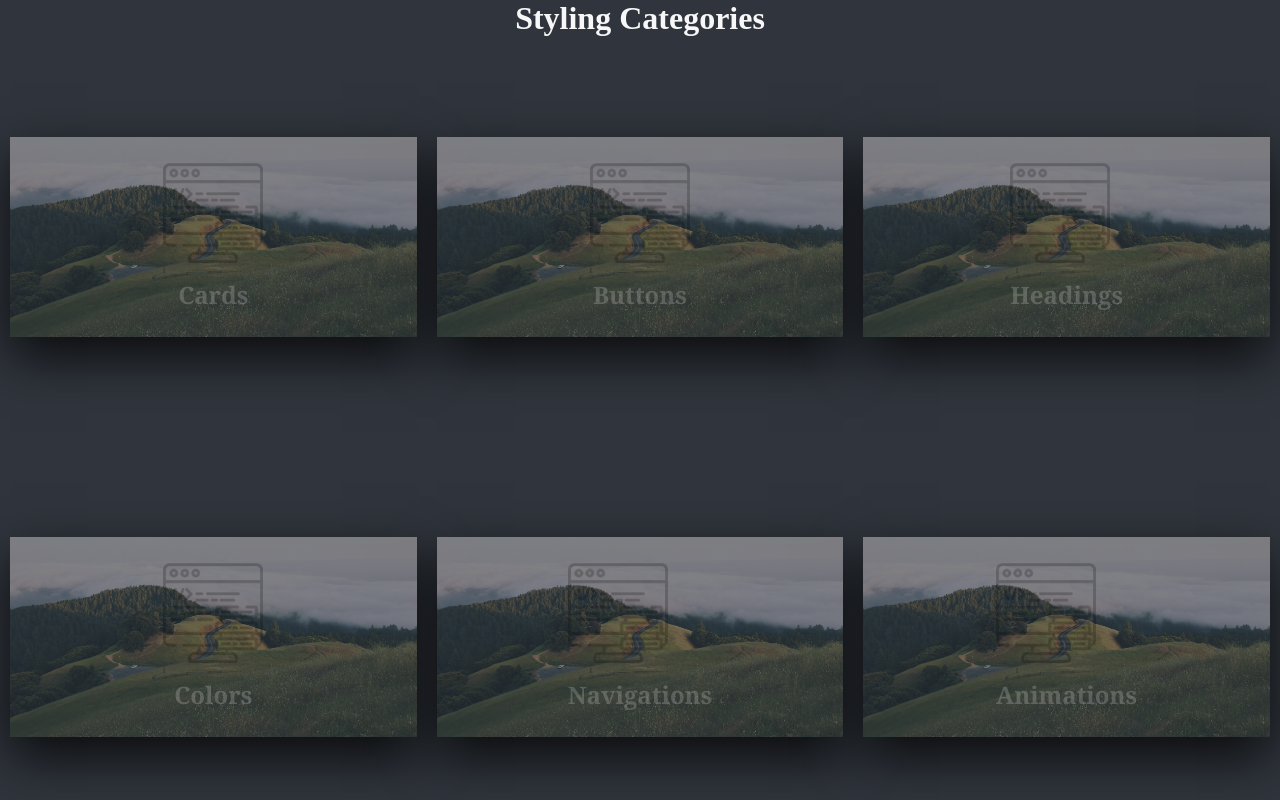
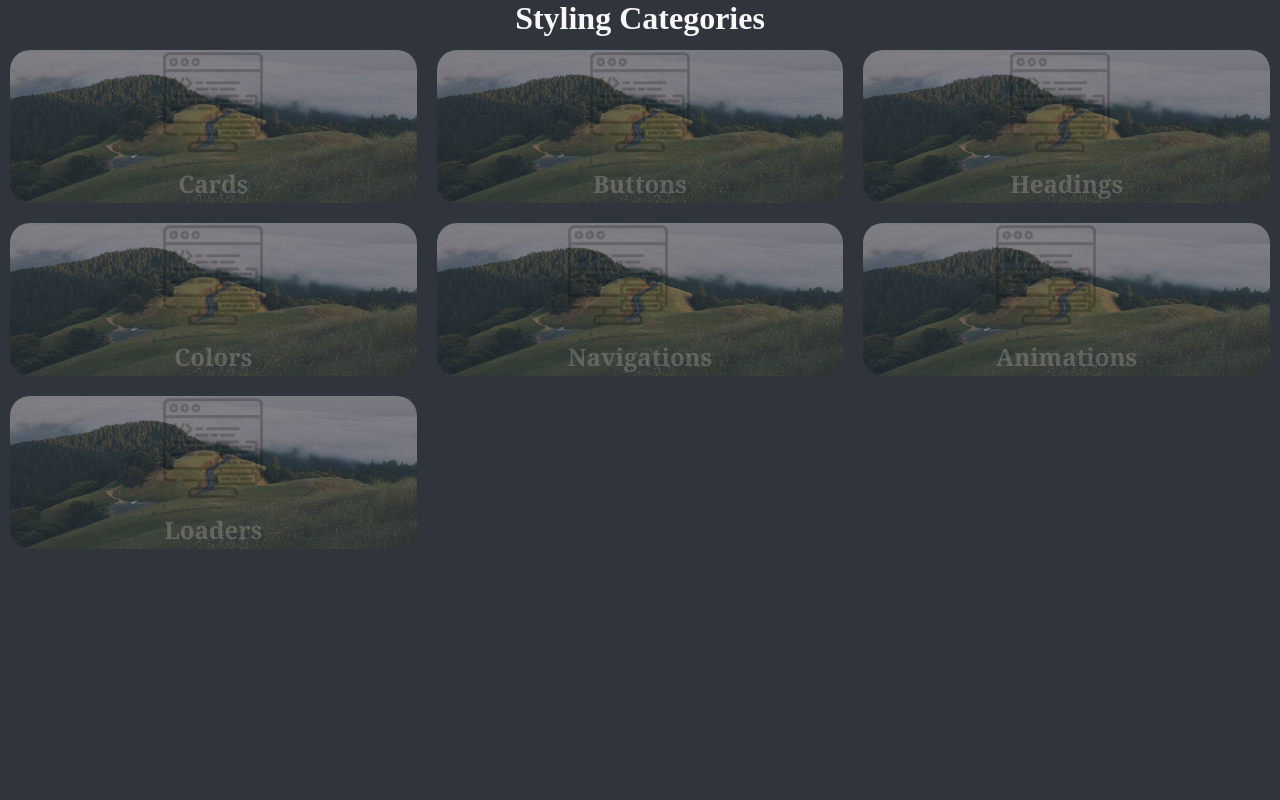
Before and after one commit to MickeyMuis007/styles-demo, an Angular app: page /feature in a window 1280 px wide. Shown: the top 800 px of the page. Built offline with nearby package versions, Linux system fonts and the light colour scheme.

Commit message:
feat: Feature Categories 1. Change card styling.

```diff
--- a/src/app/feature/component/feature-card/feature-card.component.html
+++ b/src/app/feature/component/feature-card/feature-card.component.html
@@ -5,10 +5,10 @@
         <h3>{{ featureCard.name }}</h3>
       </div>
     </div>
-    <div class="face face2">
+    <!-- <div class="face face2">
       <div class="content">
         <p>{{ featureCard.description }}</p>
         <a href="#">Read More...</a>
       </div>
-    </div>
+    </div> -->
   </div>
--- a/src/app/feature/component/feature-card/feature-card.component.scss
+++ b/src/app/feature/component/feature-card/feature-card.component.scss
@@ -3,20 +3,17 @@ img {
   width: 100%;
 }
 
-:host {
-  display: flex;
-  justify-content: center;
-  padding: 0 10px;
-}
-
 .card {
+  // height: 50%;
+  // width: 100%;
+  padding: 5px;
+  margin: 5px;
   color: var(--text-light);
   font-family: Cambria, Cochin, Georgia, Times, 'Times New Roman', serif;
 }
 
 .card .face {
-  width: 100%;
-  height: 200px;
+  padding-top: 5px;
   transition: 0.5s;
 }
 
@@ -28,8 +25,10 @@ img {
   justify-content: center;
   align-items: center;
   z-index: 1;
-  transform: translateY(100px);
+  // transform: translateY(100px);
   transition: 0.5s;
+  // width: 100%;
+  border-radius: 20px;
 }
 
 .card .face.face1::before {
@@ -41,10 +40,12 @@ img {
   position: absolute;
   z-index: -1;
   padding: 0;
+  border-radius: 20px;
 }
 
 .card:hover .face.face1 {
-  transform: translateY(80px);
+  // transform: translateY(80px);
+  transform: scaley(1.1);
 }
 
 .card .face.face1:hover {
@@ -70,42 +71,3 @@ img {
   text-align: center;
   font-size: 1.5em;
 }
-
-.card .face.face2 {
-  position: relative;
-  background: rgba(255, 255, 255, 0.8);
-  display: flex;
-  justify-content: center;
-  align-items: top;
-  padding: 2px;
-  box-sizing: border-box;
-  box-shadow: 0 20px 50px rgba(0, 0, 0, 0.8);
-  transform: translateY(-100px);
-}
-
-.card:hover .face.face2 {
-  transform: translateY(80px);
-}
-
-.card .face.face2 .content p {
-  margin: 0;
-  padding: 0;
-  color: var(--text-dark);
-}
-
-.card .face.face2 .content a {
-  margin: 15px 0 0;
-  display: inline-block;
-
-  text-decoration: none;
-  font-weight: 900;
-  color: var(--text-dark);
-  padding: 5px;
-  padding: 5px;
-  border: 1px solid var(--primary-color);
-}
-
-.card  .face.face2 .content a:hover {
-  background-color: #333;
-  color: #fff;
-}
--- a/src/app/feature/feature.component.scss
+++ b/src/app/feature/feature.component.scss
@@ -1,9 +1,9 @@
 .feature-cards {
   justify-content: center;
   align-items: center;
-  height: 100vh;
+  // height: 100vh;
   display: grid;
-  position: relative;
+  // position: relative;
   grid-template-columns: repeat(auto-fit, minmax(380px, 1fr));
   grid-template-rows: auto;
   // grid-gap: 0 40px;
```
